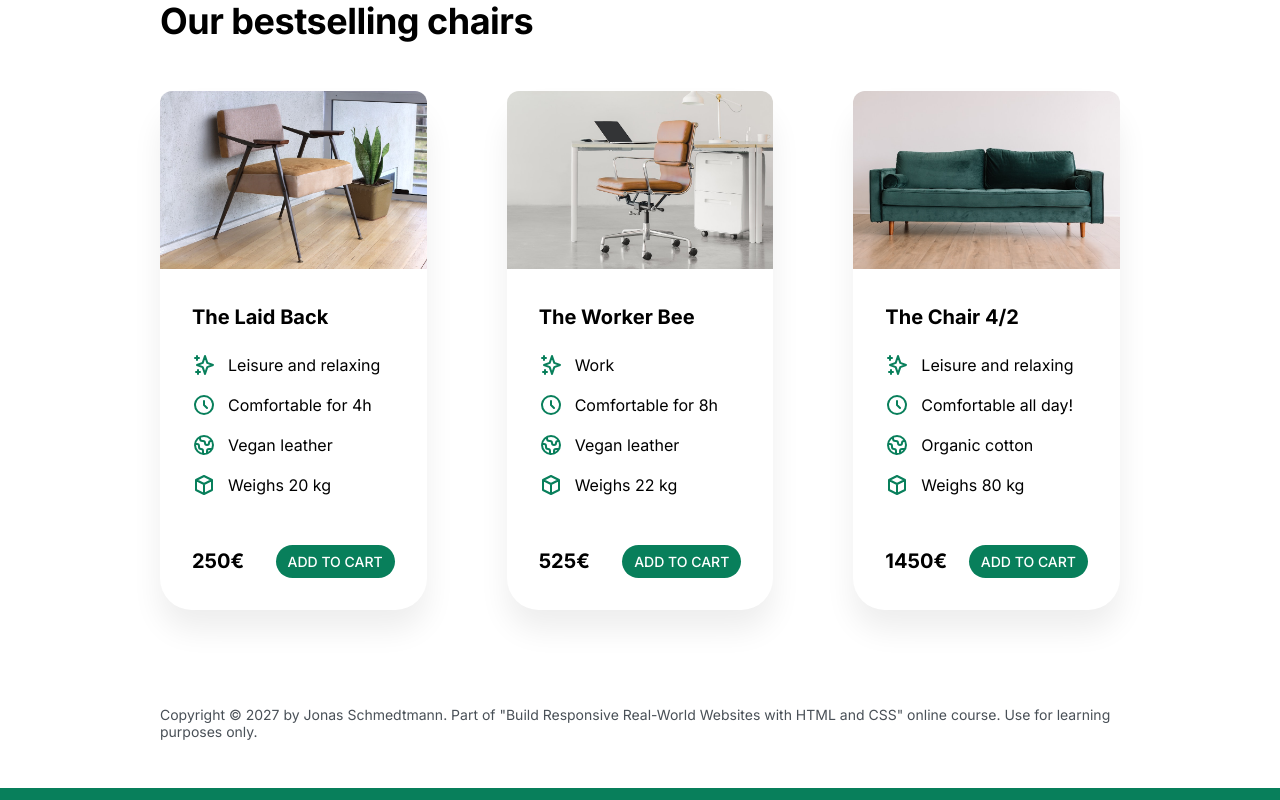
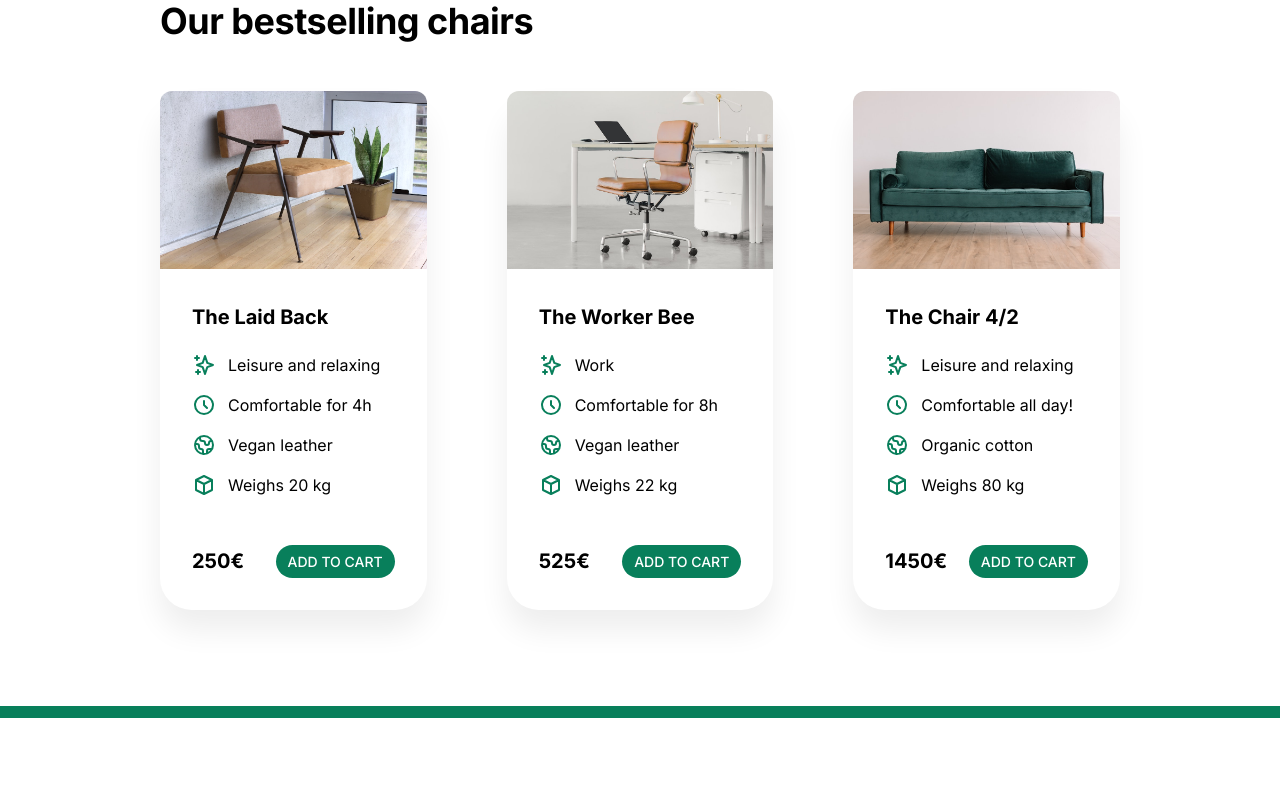
Before and after one commit to SarmadRehman/Design, a React (Vite) app: page / in a window 1280 px wide. Shown: the part 1376-2176 px from the top of the page. After the commit the page ends 2094 px from the top, so only its background shows below. Built offline with nearby package versions, Linux system fonts and the light colour scheme.

Commit message:
footer copyright removed

```diff
--- a/src/Components/Footer.jsx
+++ b/src/Components/Footer.jsx
@@ -1,9 +1,9 @@
 function Footer() {
   return (
     <footer>
-      Copyright &copy; 2027 by Jonas Schmedtmann. Part of "Build Responsive
+      {/* Copyright &copy; 2027 by Jonas Schmedtmann. Part of "Build Responsive
       Real-World Websites with HTML and CSS" online course. Use for learning
-      purposes only.
+      purposes only. */}
     </footer>
   );
 }
```
